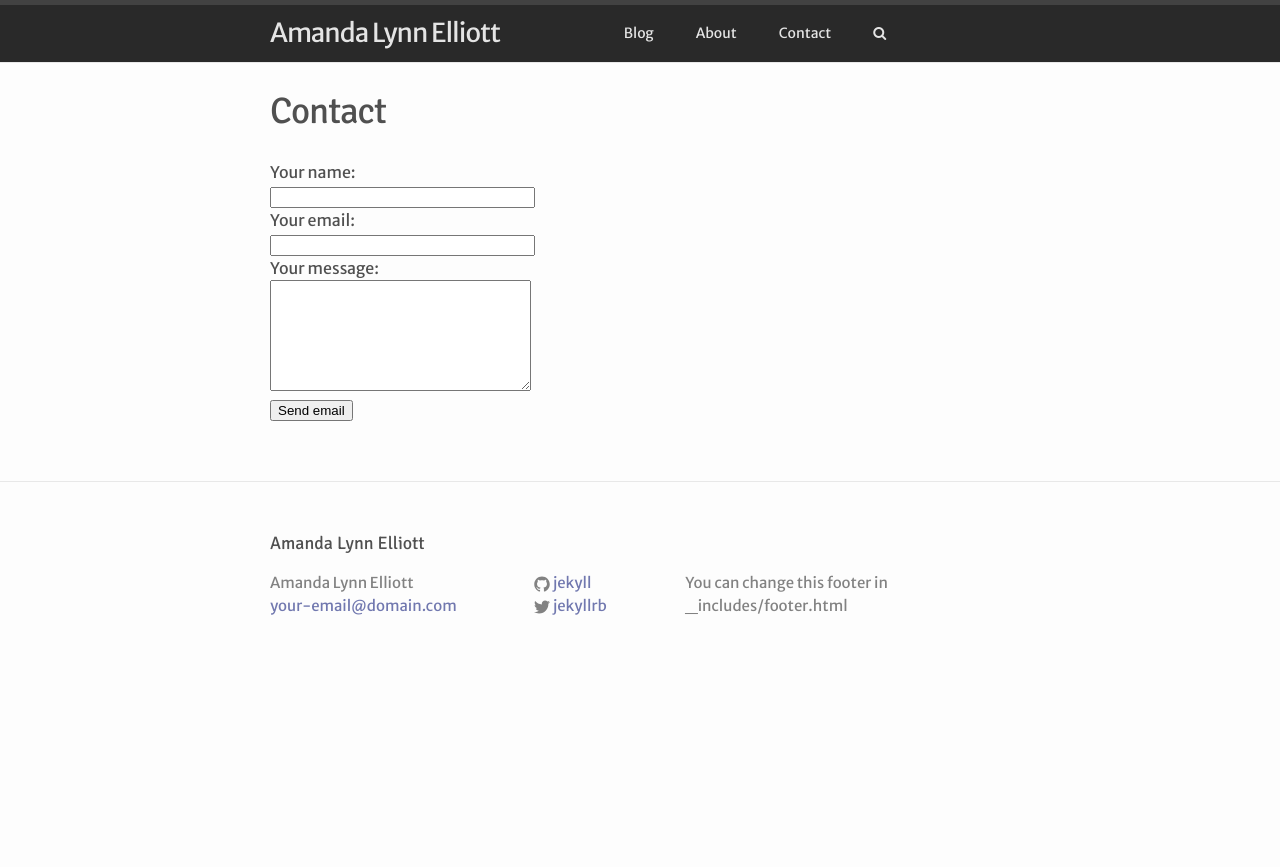
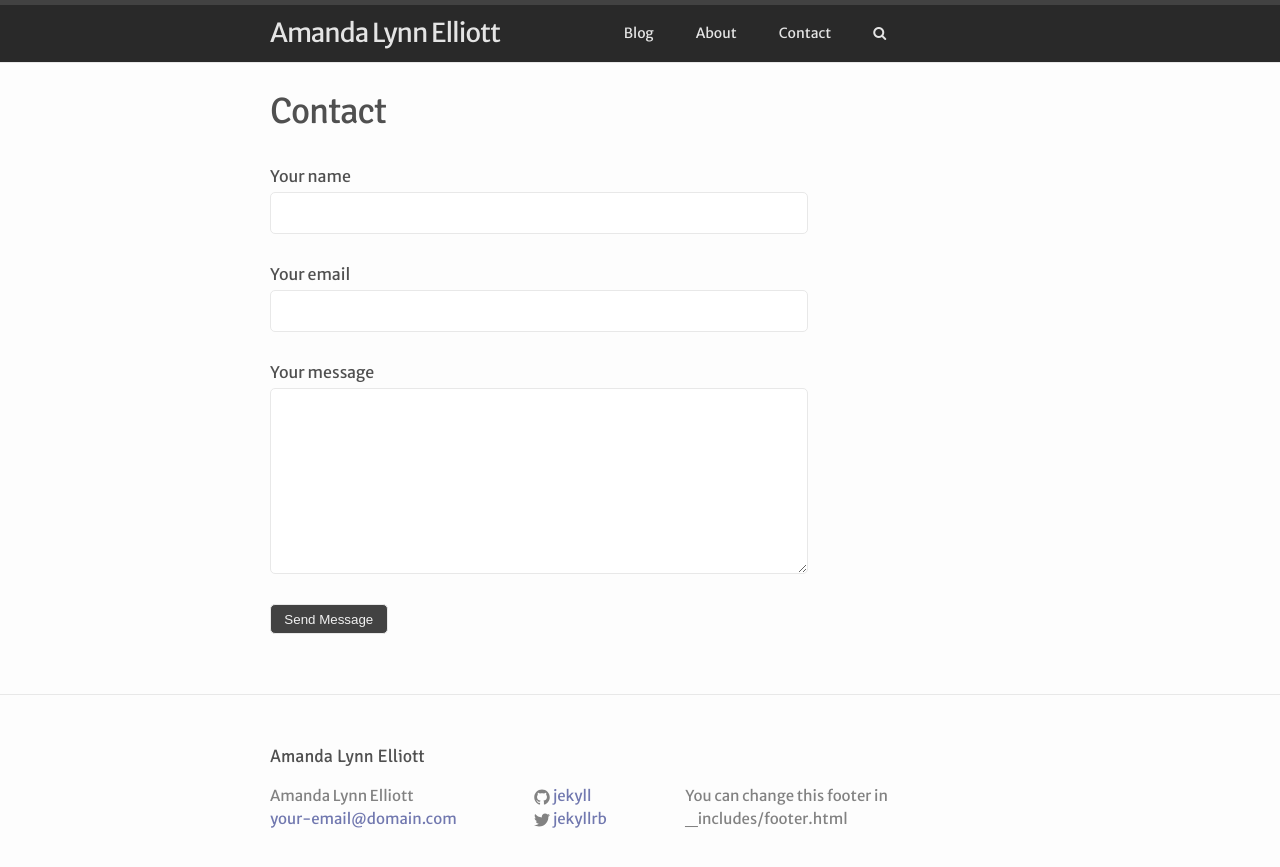
Before and after one commit to amandalynnelliott/amandalynnelliott.github.io-dev, a Jekyll site: the page built from contact.md, in a window 1280 px wide. Shown: the top 867 px of the page. Built offline with Jekyll 4.4.1, drawn with Linux system fonts in a browser that asks for light colours; nearby versions of some CDN libraries.

Commit message:
Contact form design
Keeping it simple!

```diff
--- a/_layouts/contact.html
+++ b/_layouts/contact.html
@@ -3,16 +3,16 @@ layout: page
 ---
 <form id="contact_form" action="https://formspree.io/leshrec2@gmail.com" method="POST" enctype="multipart/form-data">
     <div class="row">
-        <label for="name">Your name:</label><br />
+        <label for="name">Your name</label><br />
         <input id="name" class="input" name="name" type="text" value="" size="30" /><br />
     </div>
     <div class="row">
-        <label for="email">Your email:</label><br />
+        <label for="email">Your email</label><br />
         <input id="email" class="input" name="email" type="text" value="" size="30" /><br />
     </div>
     <div class="row">
-        <label for="message">Your message:</label><br />
+        <label for="message">Your message</label><br />
         <textarea id="message" class="input" name="message" rows="7" cols="30"></textarea><br />
     </div>
-    <input id="submit_button" type="submit" value="Send email" />
+    <input id="submit_button" type="submit" value="Send Message" />
 </form>
--- a/assets/css/main.scss
+++ b/assets/css/main.scss
@@ -338,6 +338,52 @@ ul.search input#search-box:focus {
 	border-color: #fff;
 }
 
+// --- Contact form
+
+.row {
+	margin-bottom: 1.5em;
+}
+
+label {
+	line-height: 2em;
+}
+
+input[type='text'], textarea {
+	font-family: inherit;
+	color: $brand-color;
+	padding: 0.5em;
+}
+
+
+input#name, input#email, textarea {
+	width: 100%;
+	background-color: #fff;
+	font-size: 1em;
+	line-height: 1.5em;
+	border: 1px solid $grey-color-light;
+	border-radius: 5px;
+}
+
+input#name:focus, input#email:focus, textarea:focus {
+	outline: none;
+	border-color: $grey-color;
+}
+
+input#submit_button {
+	background-color: $grey-color-dark;
+	color: #f1f1f1;
+	outline: none;
+	border: 1px solid $grey-color-light;
+	border-radius: 5px;
+	padding: 0.5em 1em;
+}
+
+input#submit_button:focus {
+	background-color: $background-color;
+	color: $grey-color;
+	border-color: $grey-color;
+}
+
 // --- About page
 
 .mySlides {
```
Also changed, not shown: _posts/2017-01-12-mindset-shifts-massive-growth.md (+2 -2 lines).
